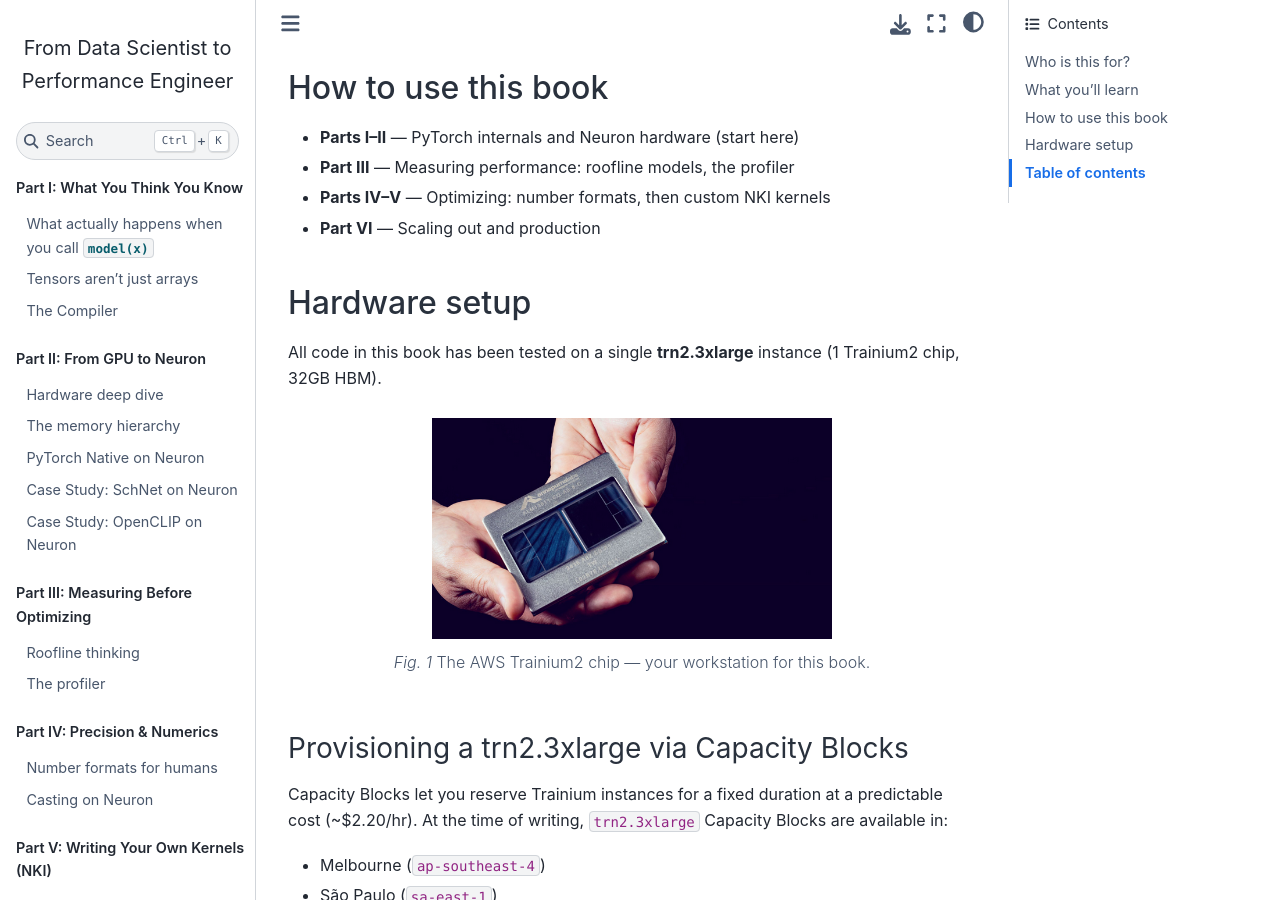
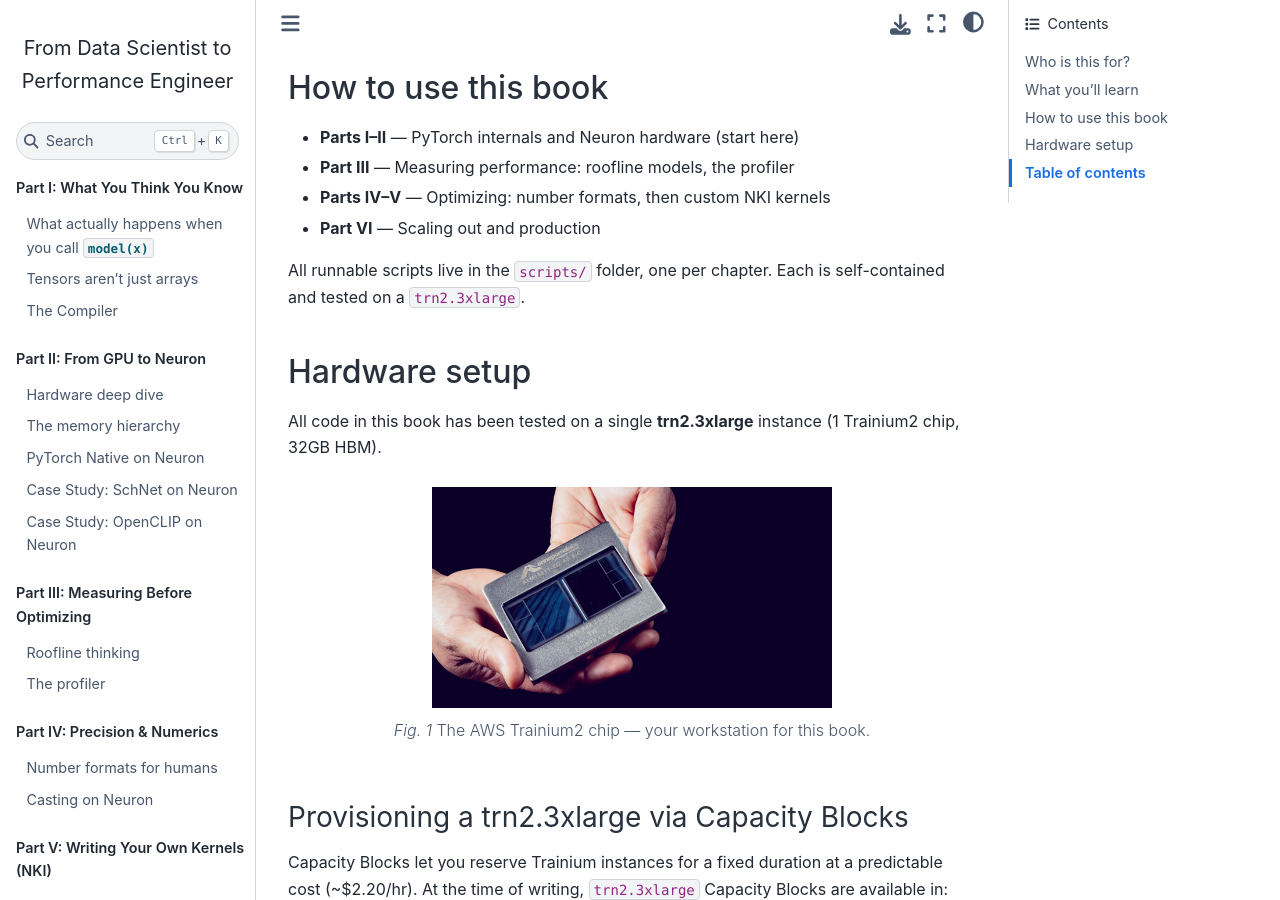
Before and after one commit to Pidem/neuron-performance-book, a Jupyter Book: the page built from intro.md, in a window 1280 px wide and 900 px high, scrolled down 1222 px. Built offline with Jupyter Book 1.0.4 settings and Sphinx 7.4.7 and the Sphinx Book theme 1.1.4, drawn with Linux system fonts in a browser that asks for light colours.

Commit message:
script location/

```diff
--- a/intro.md
+++ b/intro.md
@@ -30,6 +30,8 @@
 - **Part III** — Measuring performance: roofline models, the profiler
 - **Parts IV–V** — Optimizing: number formats, then custom NKI kernels
 - **Part VI** — Scaling out and production
+
+All runnable scripts live in the `scripts/` folder, one per chapter. Each is self-contained and tested on a `trn2.3xlarge`.
 
 ## Hardware setup
 
```
